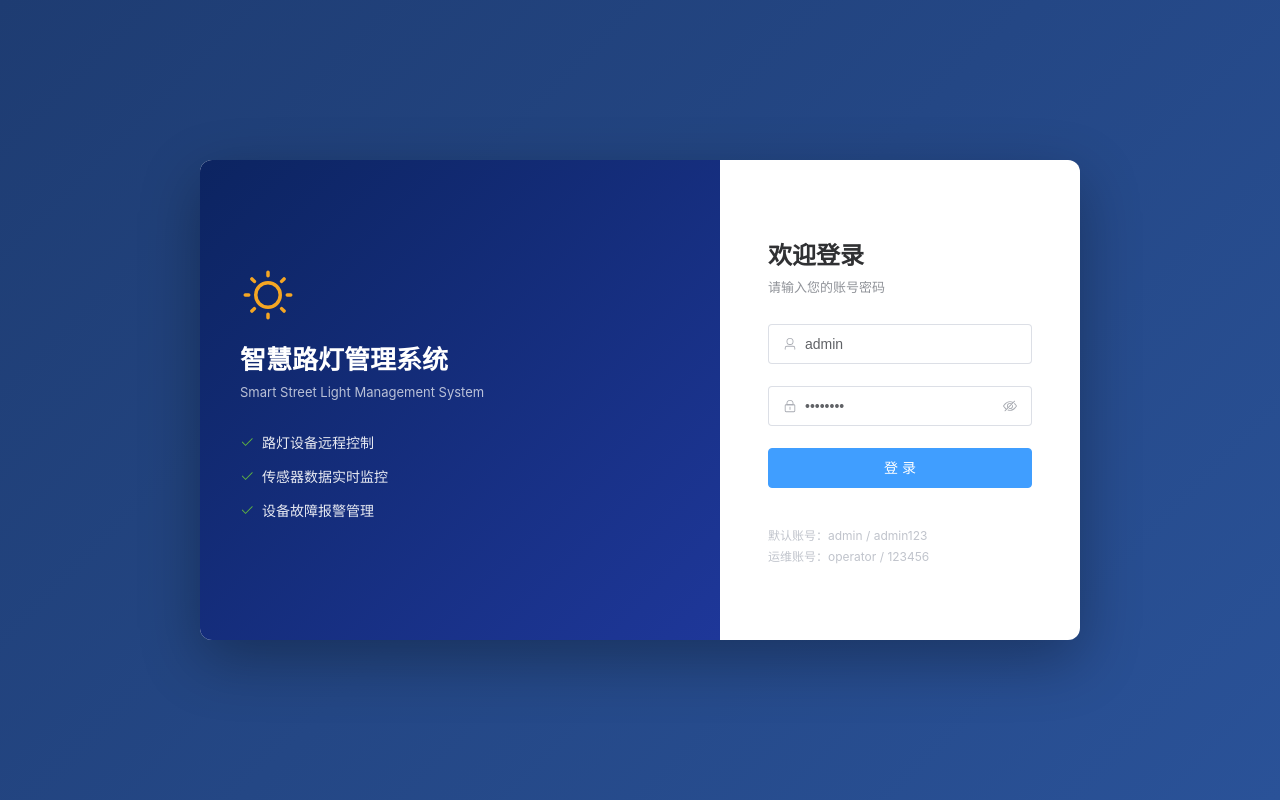
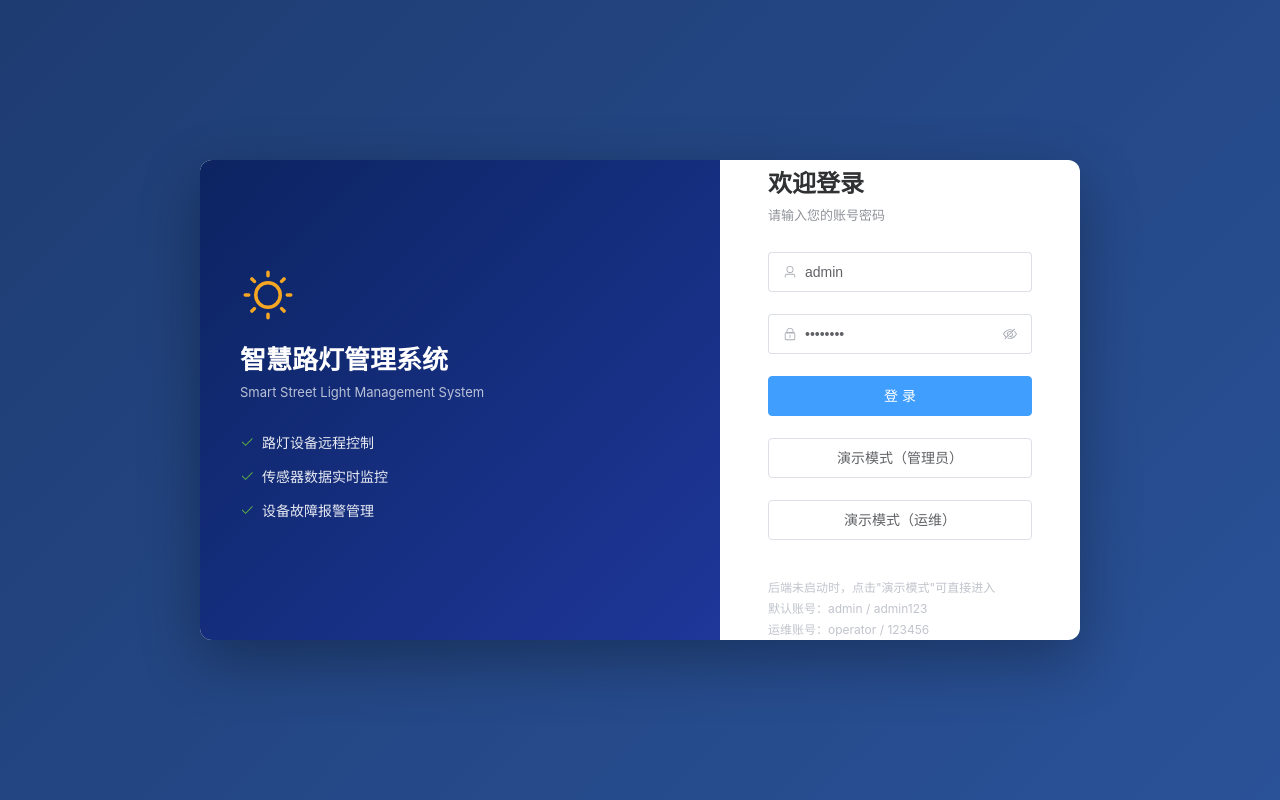
Before and after one commit to KirisameMashiro/Smart-Street-Light-System, a Vue app in the folder frontend/: page /login in a window 1280 px wide. Built offline with nearby package versions, Linux system fonts and the light colour scheme.

Commit message:
feat: 完成项目前端开发
Co-authored-by: traeagent <traeagent@users.noreply.github.com>

```diff
--- a/frontend/src/views/Login.vue
+++ b/frontend/src/views/Login.vue
@@ -49,9 +49,27 @@
               登 录
             </el-button>
           </el-form-item>
+          <el-form-item>
+            <el-button
+              class="submit-btn"
+              @click="onDemoLogin('admin')"
+            >
+              演示模式（管理员）
+            </el-button>
+          </el-form-item>
+          <el-form-item>
+            <el-button
+              class="submit-btn"
+              plain
+              @click="onDemoLogin('operator')"
+            >
+              演示模式（运维）
+            </el-button>
+          </el-form-item>
         </el-form>
 
         <div class="hint">
+          <span>后端未启动时，点击"演示模式"可直接进入</span>
           <span>默认账号：admin / admin123</span>
           <span>运维账号：operator / 123456</span>
         </div>
@@ -105,6 +123,18 @@ async function onSubmit() {
   } finally {
     loading.value = false
   }
+}
+
+// 演示模式：不调后端接口，直接写入用户信息进入系统
+function onDemoLogin(role) {
+  const demoUsers = {
+    admin: { id: 1, username: 'admin', realName: '系统管理员', role: 'admin', status: 1 },
+    operator: { id: 2, username: 'operator', realName: '运维人员', role: 'operator', status: 1 }
+  }
+  userStore.setUser(demoUsers[role])
+  ElMessage.success('已进入演示模式')
+  const redirect = route.query.redirect || '/dashboard'
+  router.push(redirect)
 }
 </script>
 
```
